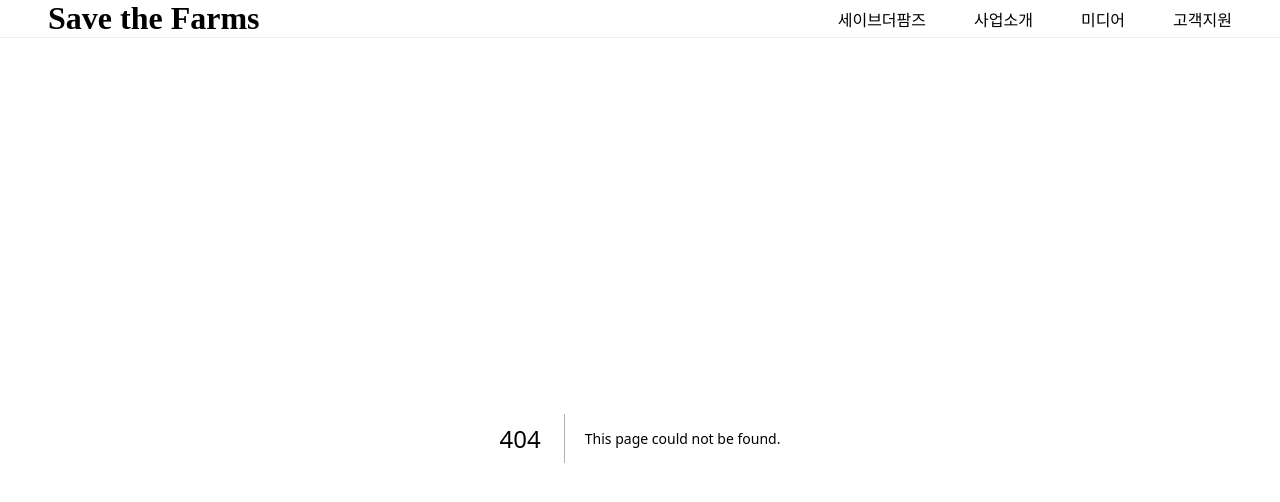
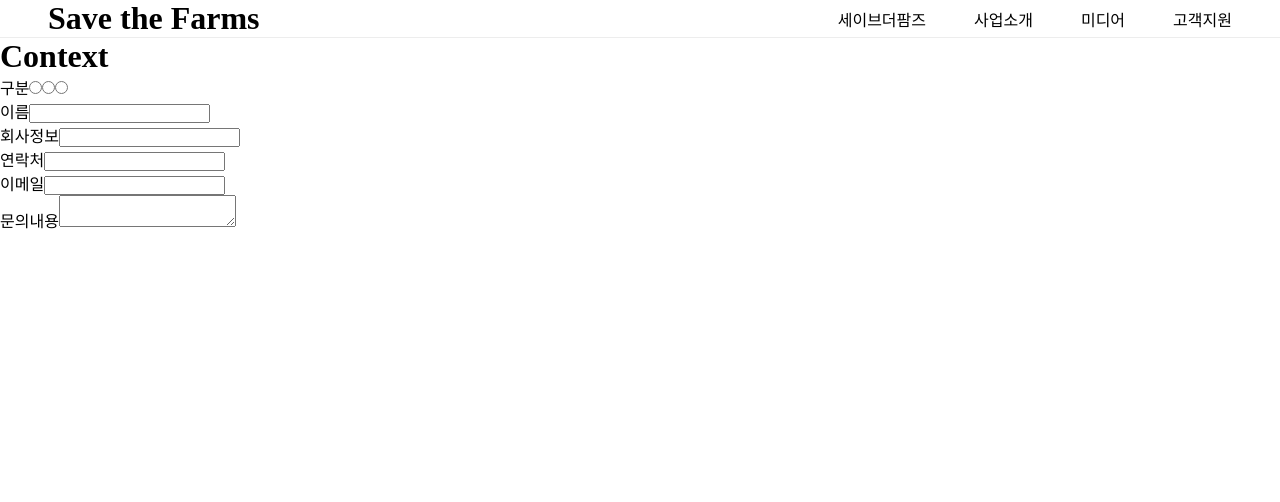
Before and after one commit to Sooparkle/next-savethefarms, a Next.js app: page /inquery in a window 1280 px wide. Before the commit this address had no page. Shown: the top 502 px of the page. Built offline with nearby package versions, Linux system fonts and the light colour scheme.

Commit message:
Feat(Inquiry) : Added inquiry page

```diff
--- /dev/null
+++ b/app/inquery/InquiryForm.tsx
@@ -0,0 +1,51 @@
+"use client"
+import React, { useState } from 'react'
+
+const InquiryForm = () => {
+  const [ message, setMessage ] = useState<string>()
+  return (
+    <form>
+
+      <div>
+        <label htmlFor="inqury-type">구분</label>
+        <input type="radio" name="invest" id="inqury-type" />
+        <input type="radio" name="purchase" id="inqury-type" />
+        <input type="radio" name="collabo" id="inqury-type" />
+      </div>
+
+      <div>
+        <label htmlFor="name">이름</label>
+        <input type="text" name="name" id="name"/>
+      </div>
+
+      <div>
+        <label htmlFor="company">회사정보</label>
+        <input type="text" name="company" id="company"/>
+      </div>
+
+      <div>
+        <label htmlFor="phone">연락처</label>
+        <input type="tell" name="phone" id="phone"/>
+      </div>
+
+      <div>
+        <label htmlFor="email">이메일</label>
+        <input type="email" name="email" id="email"/>
+      </div>
+
+      <div>
+        <label htmlFor="content">문의내용</label>
+        <textarea
+          name=""
+          id=""
+          value={message}
+          onChange={(e) => setMessage(e.target.value)}
+        >
+
+        </textarea>
+      </div>
+    </form>
+  )
+}
+
+export default InquiryForm
--- /dev/null
+++ b/app/inquery/page.tsx
@@ -0,0 +1,15 @@
+import InqueryForm from "./InquiryForm"
+
+
+const InquiyPage = () =>{
+
+  return(
+    <>
+    <h1>Context</h1>
+
+    <InqueryForm />
+    </>
+  )
+}
+
+export default InquiyPage
```
